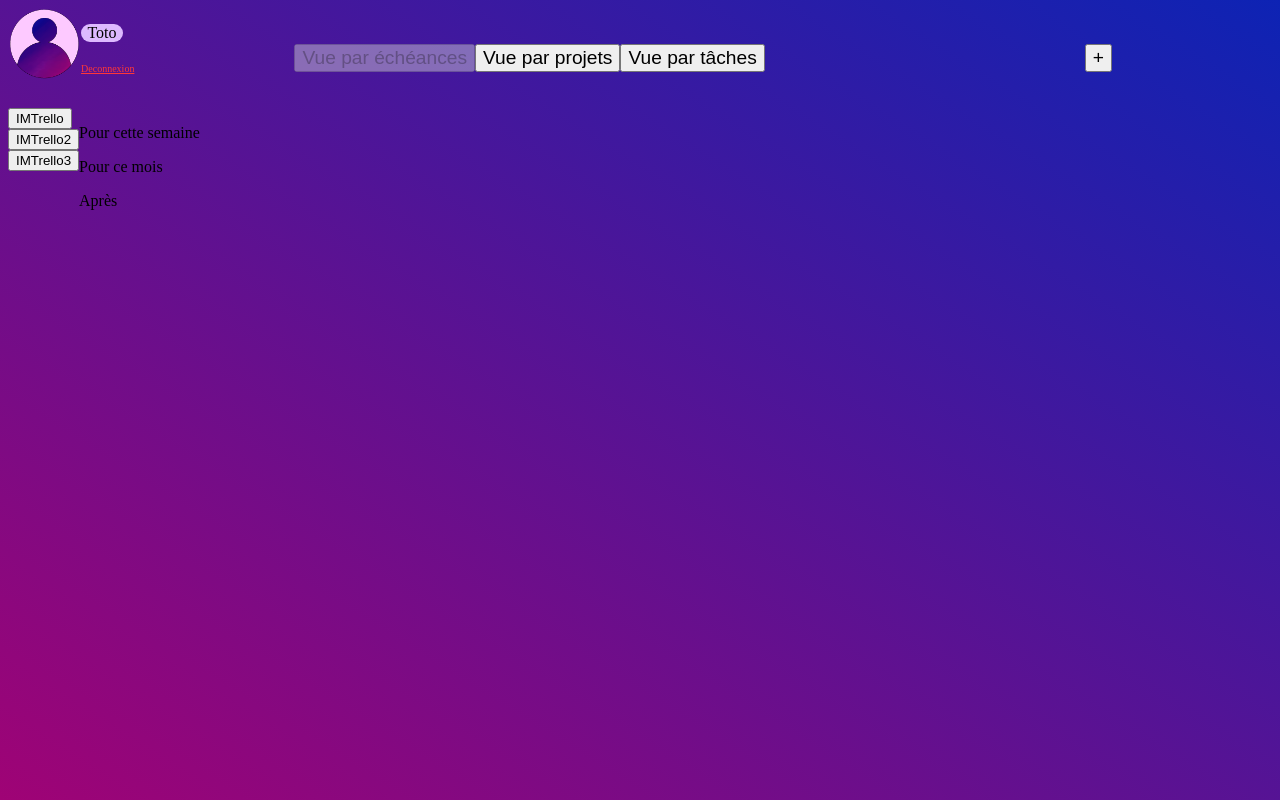
After one commit to albane-dorin/IMTrello, a Flask app: page /home in a window 1280 px wide. The commit adds this page. Run offline with Flask 3, Linux system fonts and the light colour scheme.

Commit message:
continuité cssé

```diff
--- a/app.py
+++ b/app.py
@@ -1,6 +1,7 @@
 import flask
 from flask import Flask
 import database.database as database
+from flask_sqlalchemy import SQLAlchemy
 
 app = Flask(__name__)
 app.config["SQLALCHEMY_DATABASE_URI"] = "sqlite:///database.db"
@@ -20,6 +21,7 @@ def connexion():
 def inscription():
     return flask.render_template("inscription.html.jinja2")
 
+
 @app.route('/id/<int:user_id>/list')
 def list(user_id):
     with app.app_context():
@@ -32,5 +34,16 @@ def list(user_id):
             # Gérer le cas où l'utilisateur n'est pas trouvé dans la base de données
             return "Utilisateur non trouvé", 404  # Retourne une réponse 404 (Not Found)
 
+
+@app.route('/home')
+def home():
+
+    semaines = []
+    mois = []
+    apres = []
+
+    return flask.render_template("home.html.jinja2", semaines=semaines,
+                                 mois=mois, apres=apres)
+
 if __name__ == '__main__':
     app.run()
--- a/static/css/styleco.css
+++ b/static/css/connexion.css
@@ -1,5 +1,5 @@
 html{
-    background-image: linear-gradient(to bottom left, #132bbe, #b872f1);
+    background-image: linear-gradient(to bottom left, #0d23b4, #9f0375);
     height: 100%;
 }
 
--- /dev/null
+++ b/static/css/home.css
@@ -0,0 +1,62 @@
+html{
+    background-image: linear-gradient(to bottom left, #0d23b4, #9f0375);
+    height: 100%;
+}
+
+
+
+body, .projet{
+    display: flex;
+    flex-direction: column;
+}
+
+.top{
+    display: flex;
+    height: 100px;
+}
+
+.in{
+    display: flex;
+}
+
+.profil{
+    width: 10%;
+    display: flex;
+}
+
+img{
+    max-width: 100%;
+    max-height: 100%;
+    width: auto;
+    height: auto;
+    align-self: center;
+}
+.image{
+        flex-grow: 1;
+}
+.username{
+    align-self: center;
+    text-align: center;
+    background-color: #ddb9ff;
+    border-radius: 10px ;
+    width: fit-content;
+    padding: 0vw 0.5vw;
+}
+.haut{
+    display: flex;
+    justify-content: space-around;
+    flex-grow: 1;
+}
+.vues{
+    display: flex;
+    justify-content: space-around;
+    align-items: center;
+}
+.vue{
+    height: fit-content;
+    font-size: 1.5vw;
+}
+.deco{
+    color: #ff3737;
+    font-size: x-small;
+}
--- a/templates/connexion.html.jinja2
+++ b/templates/connexion.html.jinja2
@@ -2,7 +2,7 @@
 <html lang="fr">
   <head>
     <meta charset="utf-8">
-    <link rel="stylesheet" href="../static/css/styleco.css">
+    <link rel="stylesheet" href="../static/css/connexion.css">
 
     <title>Connexion IMTrello</title>
 
@@ -21,7 +21,7 @@
             <form class="formulaire">
                 {% block form %}
                     <p>Email : <input type="text" placeholder="ex: name.surname@thing.com" value="" required> </p>
-                    <p>Password : <input type="text" value="" required> </p>
+                    <p>Mot de passe : <input type="text" value="" required> </p>
                 {% endblock %}
 
                 <p><input type="submit"></p>
--- /dev/null
+++ b/templates/home.html.jinja2
@@ -0,0 +1,114 @@
+<!doctype html>
+<html lang="fr">
+  <head>
+    <meta charset="utf-8">
+    <link rel="stylesheet" href="../static/css/home.css">
+
+    <title>Home page</title>
+
+  </head>
+  <body>
+    <div class="top">
+        <div class="profil">
+            <div class="image"><img src="/static/img/pp1.png" alt="Photo de profil"></div>
+            <div class="nom">
+                <p class="username"> Toto </p>
+                <a href="/" class="deco">Deconnexion</a>
+            </div>
+        </div>
+        <div class="haut">
+            <div class="vues">
+                <button disabled class="vue">Vue par échéances</button>
+                <button class="vue">Vue par projets</button>
+                <button class="vue">Vue par tâches</button>
+                </div>
+            <div class="vues"><button class="vue"> + </button></div>
+
+        </div>
+    </div>
+
+    <div class="in">
+        <div class="projets">
+
+        {% block projects %}
+            <button class="projet">IMTrello</button>
+            <button class="projet">IMTrello2</button>
+            <button class="projet">IMTrello3</button>
+        {% endblock %}
+
+        </div>
+
+        {%  block mess %}
+
+        <div class="message">
+            <div class="semaine">
+                <p> Pour cette semaine </p>
+
+
+            <!---
+                {%  for object in semaines %}
+                    <p> {{ object[0] }}</p>
+                    {% if len(object)==3 %}
+                        <div>
+                            <span>Fin de tâches : {{ object[1].get_name() }}</span>
+                            <span> Dans " {{ object[2].get_name() }} "</span>
+                            <span> </span>
+                        </div>
+                    {% endif %}
+                    {% if len(object)==2 %}
+                        <div>Fin du projet : {{ object[1].get_name() }}</div>
+                    {% endif %}
+                {% endfor %}
+                --->
+
+            </div>
+
+            <div class="mois">
+                <p> Pour ce mois </p>
+
+                <!--
+                {%  for object in mois %}
+                    <p> {{ object[0] }}</p>
+                    {% if len(object)==3 %}
+                        <div>
+                            <span>Fin de tâches : {{ object[1].get_name() }}</span>
+                            <span> Dans " {{ object[2].get_name() }} "</span>
+                            <span> </span>
+                        </div>
+                    {% endif %}
+                    {% if len(object)==2 %}
+                        <div>Fin du projet : {{ object[1].get_name() }}</div>
+                    {% endif %}
+                {% endfor %}
+
+                -->
+
+            </div>
+
+            <div class="apres">
+                <p> Après </p>
+
+                <!--
+                {%  for object in apres %}
+                    <p> {{ object[0] }}</p>
+                    {% if len(object)==3 %}
+                        <div>
+                            <span>Fin de tâches : {{ object[1].get_name() }}</span>
+                            <span> Dans " {{ object[2].get_name() }} "</span>
+                            <span> </span>
+                        </div>
+                    {% endif %}
+                    {% if len(object)==2 %}
+                        <div>Fin du projet : {{ object[1].get_name() }}</div>
+                    {% endif %}
+                {% endfor %}
+                -->
+
+            </div>
+
+        </div>
+         {%  endblock %}
+    </div>
+
+  </body>
+</html>
--- /dev/null
+++ b/templates/home_project.html.jinja2
@@ -0,0 +1 @@
+{% extends "home.html.jinja2" %}
--- a/templates/inscription.html.jinja2
+++ b/templates/inscription.html.jinja2
@@ -8,7 +8,7 @@
 {% block form %}
     <p>Email : <input type="text" placeholder="ex: name.surname@thing.com" value="" required> </p>
     <p> Username: <input type="text" value="" required> </p>
-    <p>Password : <input type="text" value="" required> </p>
-    <p>Repeat password : <input type="text" value="" required></p>
+    <p>Mot de passe: <input type="text" value="" required> </p>
+    <p>Répétez votre mot de passe : <input type="text" value="" required></p>
 
 {% endblock %}
```
Also changed, not shown: static/img/pp1.png (added).
